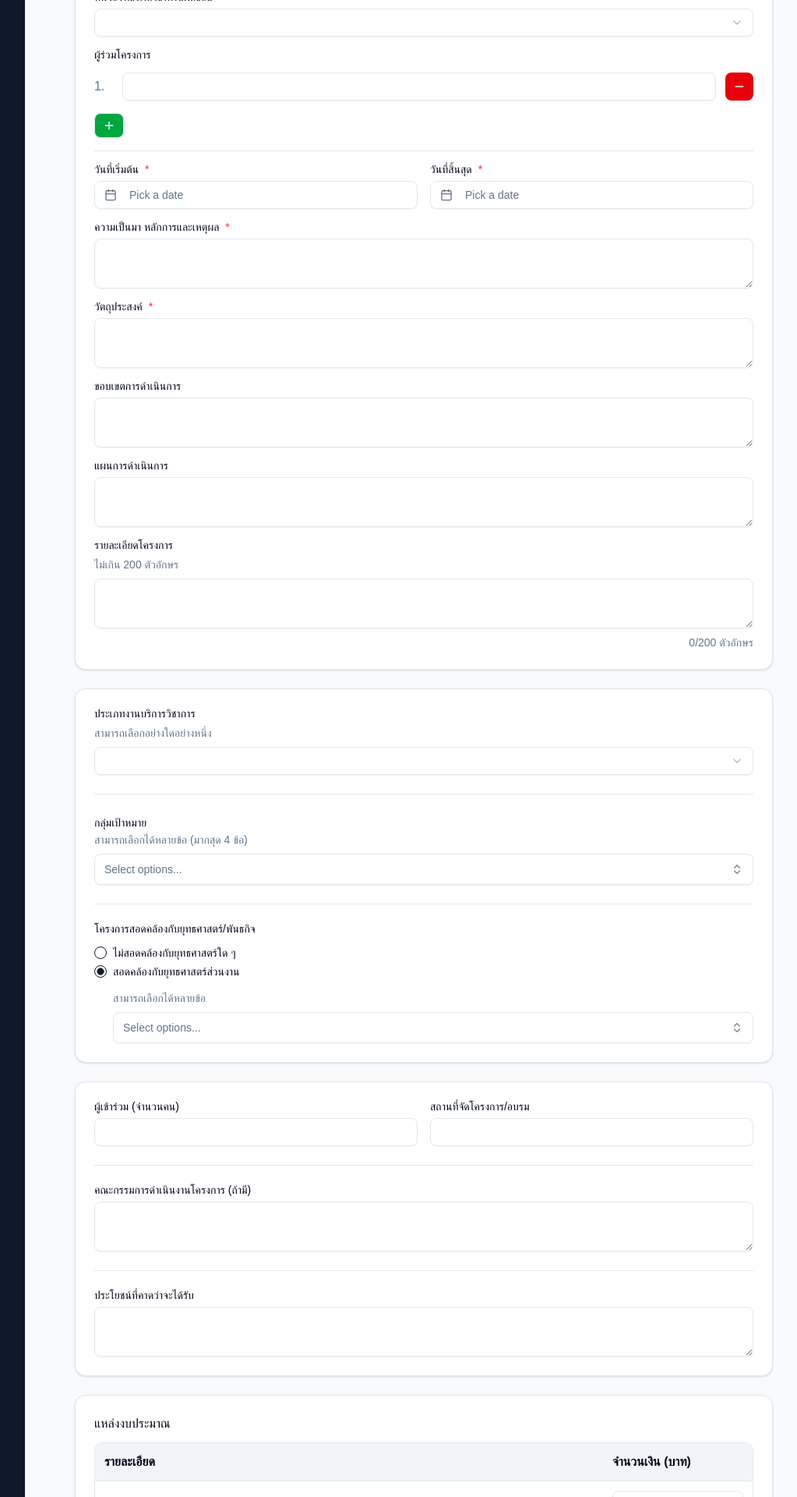
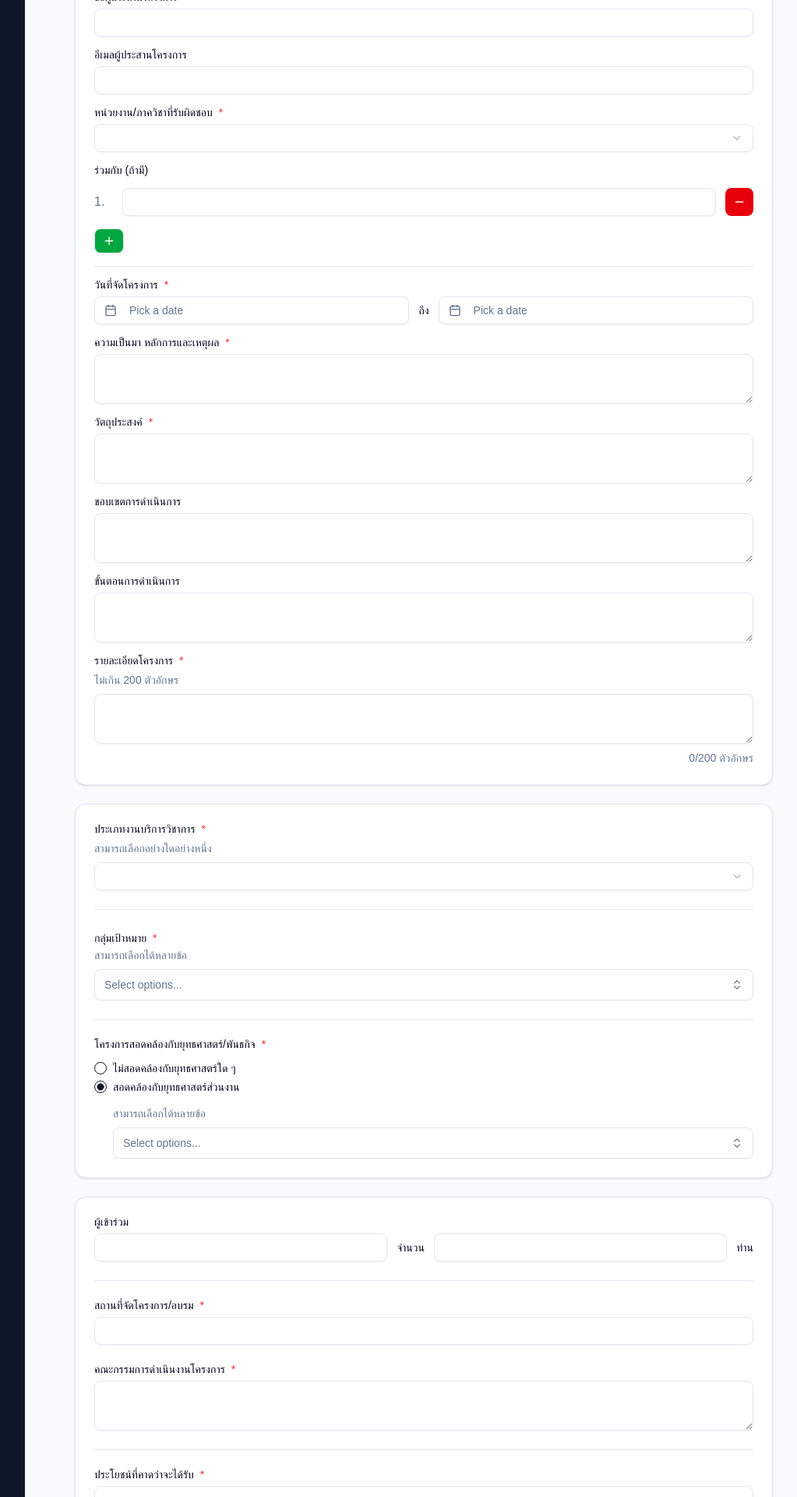
Before and after one commit to PhooChakrit/Faculty_Bugget, a Next.js app: page /add-project in a window 1280 px wide. Shown: the part 560-2480 px from the top of the page at 78% size, without its empty margins (224-1247 px from the left). Built offline with nearby package versions, Linux system fonts and the light colour scheme.

Commit message:
feat: Add co-leader fields and enhance project form clarity with updated labels, required indicators, and a consolidated date range input.

```diff
--- a/components/multi-select.tsx
+++ b/components/multi-select.tsx
@@ -34,6 +34,7 @@ interface MultiSelectProps {
   maxSelections?: number;
   hint?: string;
   className?: string;
+  required?: boolean;
 }
 
 export function MultiSelect({
@@ -45,6 +46,7 @@ export function MultiSelect({
   maxSelections,
   hint,
   className,
+  required = false,
 }: MultiSelectProps) {
   const [open, setOpen] = React.useState(false);
 
@@ -65,7 +67,7 @@ export function MultiSelect({
     <div className={cn("space-y-2", className)}>
       {label && (
         <label className="text-sm font-medium leading-none peer-disabled:cursor-not-allowed peer-disabled:opacity-70">
-          {label}
+          {label} {required && <span className="text-red-500 px-1">*</span>}
         </label>
       )}
       {hint && <p className="text-sm text-muted-foreground">{hint}</p>}
--- a/features/add-project/components/sections/BasicInfoSection.tsx
+++ b/features/add-project/components/sections/BasicInfoSection.tsx
@@ -60,9 +60,7 @@ export function BasicInfoSection({
         </div>
 
         <div className="space-y-2">
-          <Label htmlFor="projectNameEng">
-            ชื่อโครงการภาษาอังกฤษ <span className="text-red-500">*</span>
-          </Label>
+          <Label htmlFor="projectNameEng">ชื่อโครงการภาษาอังกฤษ</Label>
           <Input
             id="projectNameEng"
             name="projectNameEng"
@@ -106,6 +104,26 @@ export function BasicInfoSection({
           />
         </div>
         <div className="space-y-2">
+          <Label htmlFor="coLeaderName">ชื่อผู้ประสานโครงการ</Label>
+          <Input
+            id="coLeaderName"
+            name="coLeaderName"
+            type="text"
+            value={formData.coLeaderName}
+            onChange={handleChange}
+          />
+        </div>
+        <div className="space-y-2">
+          <Label htmlFor="coLeaderEmail">อีเมลผู้ประสานโครงการ</Label>
+          <Input
+            id="coLeaderEmail"
+            name="coLeaderEmail"
+            type="email"
+            value={formData.coLeaderEmail}
+            onChange={handleChange}
+          />
+        </div>
+        <div className="space-y-2">
           <Label>
             หน่วยงาน/ภาควิชาที่รับผิดชอบ <span className="text-red-500">*</span>
           </Label>
@@ -127,9 +145,7 @@ export function BasicInfoSection({
             </SelectContent>
           </Select>
         </div>
-        <Label>
-          ผู้ร่วมโครงการ
-        </Label>
+        <Label>ร่วมกับ (ถ้ามี)</Label>
         {collaborators.map((collab, index) => (
           <div key={collab.id} className="flex items-center gap-3">
             <span className="text-muted-foreground w-6">{index + 1}.</span>
@@ -164,12 +180,13 @@ export function BasicInfoSection({
 
         <Separator />
 
-        <div className="grid grid-cols-2 gap-4">
-          <div className="space-y-2">
-            <Label htmlFor="startDate">
-              วันที่เริ่มต้น <span className="text-red-500">*</span>
-            </Label>
+        <div className="space-y-2">
+          <Label>
+            วันที่จัดโครงการ <span className="text-red-500">*</span>
+          </Label>
+          <div className="flex items-center gap-3">
             <DatePicker
+              className="flex-1"
               value={
                 formData.startDate ? new Date(formData.startDate) : undefined
               }
@@ -180,12 +197,9 @@ export function BasicInfoSection({
                 }))
               }
             />
-          </div>
-          <div className="space-y-2">
-            <Label htmlFor="endDate">
-              วันที่สิ้นสุด <span className="text-red-500">*</span>
-            </Label>
+            <span className="text-sm whitespace-nowrap">ถึง</span>
             <DatePicker
+              className="flex-1"
               value={formData.endDate ? new Date(formData.endDate) : undefined}
               onChange={(date) =>
                 setFormData((prev) => ({
@@ -235,7 +249,7 @@ export function BasicInfoSection({
         </div>
 
         <div className="space-y-2">
-          <Label htmlFor="implementationPlan">แผนการดำเนินการ</Label>
+          <Label htmlFor="implementationPlan">ขั้นตอนการดำเนินการ</Label>
           <Textarea
             id="implementationPlan"
             name="implementationPlan"
@@ -246,7 +260,9 @@ export function BasicInfoSection({
         </div>
 
         <div className="space-y-2">
-          <Label htmlFor="projectDetails">รายละเอียดโครงการ</Label>
+          <Label htmlFor="projectDetails">
+            รายละเอียดโครงการ <span className="text-red-500">*</span>
+          </Label>
           <p className="text-sm text-muted-foreground">ไม่เกิน 200 ตัวอักษร</p>
           <Textarea
             id="projectDetails"
--- a/features/add-project/components/sections/BudgetAndNotesSection.tsx
+++ b/features/add-project/components/sections/BudgetAndNotesSection.tsx
@@ -125,7 +125,7 @@ export function BudgetAndNotesSection({
 
         {/* Income Estimates Section */}
         <div>
-          <h3 className="font-medium mb-3">ประมาณการรายรับ</h3>
+          <h3 className="font-medium mb-3">ประมาณการรายรับ <span className="text-red-500">*</span></h3>
           <div className="border rounded-lg overflow-hidden">
             <table className="w-full">
               <thead className="bg-muted">
@@ -176,7 +176,7 @@ export function BudgetAndNotesSection({
 
         {/* Expense Estimates Section */}
         <div>
-          <h3 className="font-medium mb-3">ประมาณการรายจ่าย</h3>
+          <h3 className="font-medium mb-3">ประมาณการรายจ่าย <span className="text-red-500">*</span></h3>
           <div className="border rounded-lg overflow-hidden">
             <table className="w-full">
               <thead className="bg-muted">
--- a/features/add-project/components/sections/ClassificationsSection.tsx
+++ b/features/add-project/components/sections/ClassificationsSection.tsx
@@ -31,7 +31,9 @@ export function ClassificationsSection({
     <Card>
       <CardContent className="space-y-6">
         <div className="space-y-2">
-          <Label>ประเภทงานบริการวิชาการ</Label>
+          <Label>
+            ประเภทงานบริการวิชาการ <span className="text-red-500">*</span>
+          </Label>
           <p className="text-sm text-muted-foreground">
             สามารถเลือกอย่างใดอย่างหนึ่ง
           </p>
@@ -58,19 +60,23 @@ export function ClassificationsSection({
 
         <MultiSelect
           label="กลุ่มเป้าหมาย"
+          required
           options={targetGroupOptions}
           value={formData.targetGroups}
           onChange={(values) =>
             setFormData((prev) => ({ ...prev, targetGroups: values }))
           }
           maxSelections={4}
-          hint="สามารถเลือกได้หลายข้อ (มากสุด 4 ข้อ)"
+          hint="สามารถเลือกได้หลายข้อ"
         />
 
         <Separator />
 
         <div className="space-y-4">
-          <Label>โครงการสอดคล้องกับยุทธศาสตร์/พันธกิจ</Label>
+          <Label>
+            โครงการสอดคล้องกับยุทธศาสตร์/พันธกิจ
+            <span className="text-red-500">*</span>
+          </Label>
           <RadioGroup
             value={
               !formData.strategies.includes("0")
--- a/features/add-project/components/sections/ProjectDetailsSection.tsx
+++ b/features/add-project/components/sections/ProjectDetailsSection.tsx
@@ -19,32 +19,41 @@ export function ProjectDetailsSection({
   return (
     <Card>
       <CardContent className="space-y-6">
-        <div className="grid grid-cols-2 gap-4">
-          <div className="space-y-2">
-            <Label htmlFor="participantCount">ผู้เข้าร่วม (จำนวนคน)</Label>
+        <div className="space-y-2">
+          <Label>ผู้เข้าร่วม</Label>
+          <div className="flex items-center gap-3">
             <Input
               id="participantCount"
               name="participantCount"
               type="number"
+              className="flex-1"
               value={formData.participantCount}
               onChange={handleChange}
             />
-          </div>
-          <div className="space-y-2">
-            <Label htmlFor="venue">สถานที่จัดโครงการ/อบรม</Label>
+            <span className="text-sm whitespace-nowrap">จำนวน</span>
             <Input
               id="venue"
               name="venue"
+              className="flex-1"
               value={formData.venue}
               onChange={handleChange}
             />
+            <span className="text-sm whitespace-nowrap">ท่าน</span>
           </div>
         </div>
 
         <Separator />
-
         <div className="space-y-2">
-          <Label htmlFor="committee">คณะกรรมการดำเนินงานโครงการ (ถ้ามี)</Label>
+          <Label htmlFor="venue">สถานที่จัดโครงการ/อบรม <span className="text-red-500">*</span></Label>
+          <Input
+            id="venue"
+            name="venue"
+            value={formData.venue}
+            onChange={handleChange}
+          />
+        </div>
+        <div className="space-y-2">
+          <Label htmlFor="committee">คณะกรรมการดำเนินงานโครงการ <span className="text-red-500">*</span></Label>
           <Textarea
             id="committee"
             name="committee"
@@ -57,7 +66,7 @@ export function ProjectDetailsSection({
         <Separator />
 
         <div className="space-y-2">
-          <Label htmlFor="expectedBenefits">ประโยชน์ที่คาดว่าจะได้รับ</Label>
+          <Label htmlFor="expectedBenefits">ประโยชน์ที่คาดว่าจะได้รับ <span className="text-red-500">*</span></Label>
           <Textarea
             id="expectedBenefits"
             name="expectedBenefits"
--- a/features/add-project/index.tsx
+++ b/features/add-project/index.tsx
@@ -55,6 +55,8 @@ export default function AddProjectPage() {
     leaderPosition: "",
     department: "",
     leaderEmail: "",
+    coLeaderName: "",
+    coLeaderEmail: "",
     startDate: "",
     endDate: "",
     background: "",
--- a/features/add-project/types.ts
+++ b/features/add-project/types.ts
@@ -17,6 +17,8 @@ export interface FormData {
   leaderPosition: string;
   department: string;
   leaderEmail: string;
+  coLeaderName: string;
+  coLeaderEmail: string;
   startDate: string;
   endDate: string;
   background: string;
--- a/features/view-project/index.tsx
+++ b/features/view-project/index.tsx
@@ -55,6 +55,8 @@ export default function ViewProjectPage() {
     leaderPosition: "อาจารย์ประจำภาควิชา",
     department: "sci",
     leaderEmail: "somchai.j@chula.ac.th",
+    coLeaderName: "",
+    coLeaderEmail: "",
     startDate: "2026-02-01",
     endDate: "2026-02-28",
     background:
```
